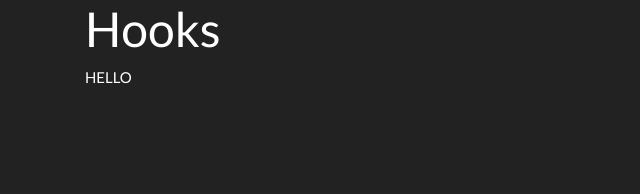
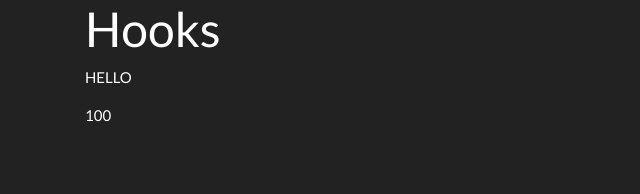
Before and after one commit to arborin/feedback_react_app, a React (Create React App) app: page / in a window 1280 px wide. Shown: the top 194 px of the page, without its empty margins (0-640 px from the left). Built offline with nearby package versions, Linux system fonts and the light colour scheme.

Commit message:
[ADD] useEffect

```diff
--- a/src/App.js
+++ b/src/App.js
@@ -1,4 +1,4 @@
-import React from "react";
+import React, { useEffect } from "react";
 import { useState, useContext } from "react"
 
 const MyContext = React.createContext();
@@ -9,6 +9,7 @@ export default function App() {
       <div className="container">
         <h1>Hooks</h1>
         <Child />
+        <HookCounter value={100} />
       </div>
     </MyContext.Provider>
   )
@@ -21,6 +22,12 @@ const Child = () => {
   )
 }
 
+const HookCounter = ({ value }) => {
+  useEffect(() => {
+    console.log("USE EFFECT");
+  }, [])
+  return <p>{value}</p>
+}
 
 // const HookSwitch = () => {
 
```
